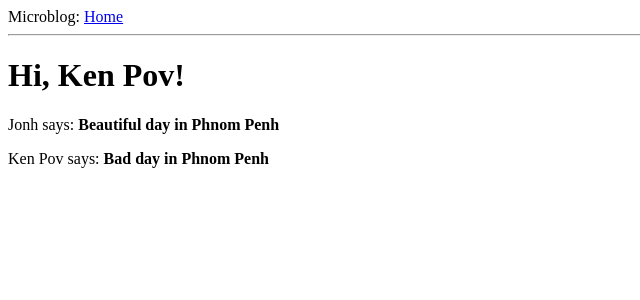
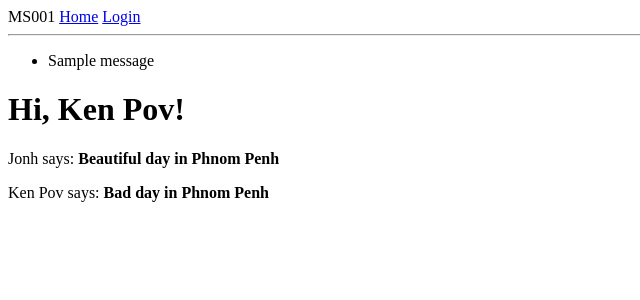
Before and after one commit to KenPov/MS001, a Flask app: page / in a window 1280 px wide. Shown: the top 300 px of the page, without its empty margins (0-640 px from the left). Run offline with Flask 2, Linux system fonts and the light colour scheme; one stand-in notice (Sample message) is shown.

Commit message:
Chapter 3: Web Forms (v0.3)

```diff
--- a/app/templates/base.html
+++ b/app/templates/base.html
@@ -7,8 +7,20 @@
       {% endif %}
     </head>
     <body>
-        <div>Microblog: <a href="/index">Home</a></div>
+        <div>MS001
+            <a href="{{ url_for('index') }}">Home</a>
+            <a href="{{ url_for('login') }}">Login</a>
+        </div>
         <hr>
+        {% with messages = get_flashed_messages() %}
+        {% if messages %}
+        <ul>
+            {% for message in messages %}
+                <li>{{ message }}</li>
+            {% endfor %}
+        </ul>
+        {% endif %}
+        {% endwith %}
         {% block content %}{% endblock %}
     </body>
 </html>
```
